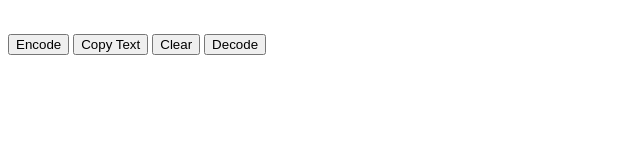
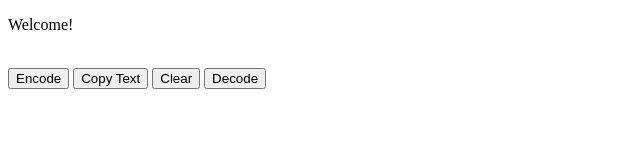
Before and after one commit to RaizelxGIT/Text-Encoder-Decoder, a plain HTML site: page index.html in a window 1280 px wide. Shown: the whole page, without its empty margins (0-640 px from the left). Drawn offline with Linux system fonts and the light colour scheme.

Commit message:
third commit

```diff
--- a/index.html
+++ b/index.html
@@ -7,7 +7,7 @@
     <title>Text Encoder/Decoder</title>
 </head>
 <body>
-    <p id="result"></p><br>
+    <p id="result">Welcome!</p><br>
     <button onclick="encodeText()">Encode</button>
     <button onclick="copyText()">Copy Text</button>
     <button onclick="clearText()">Clear</button>
```
